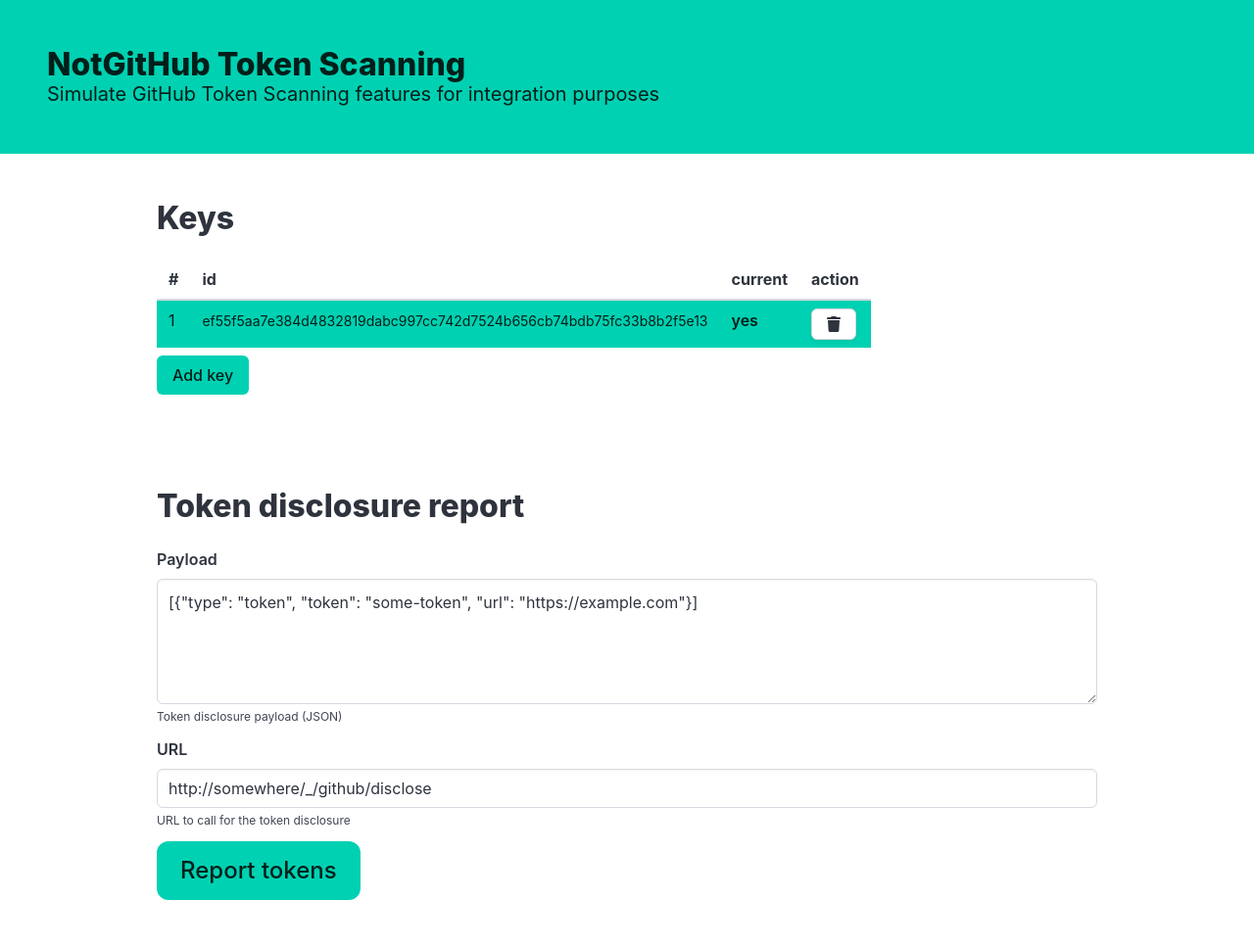
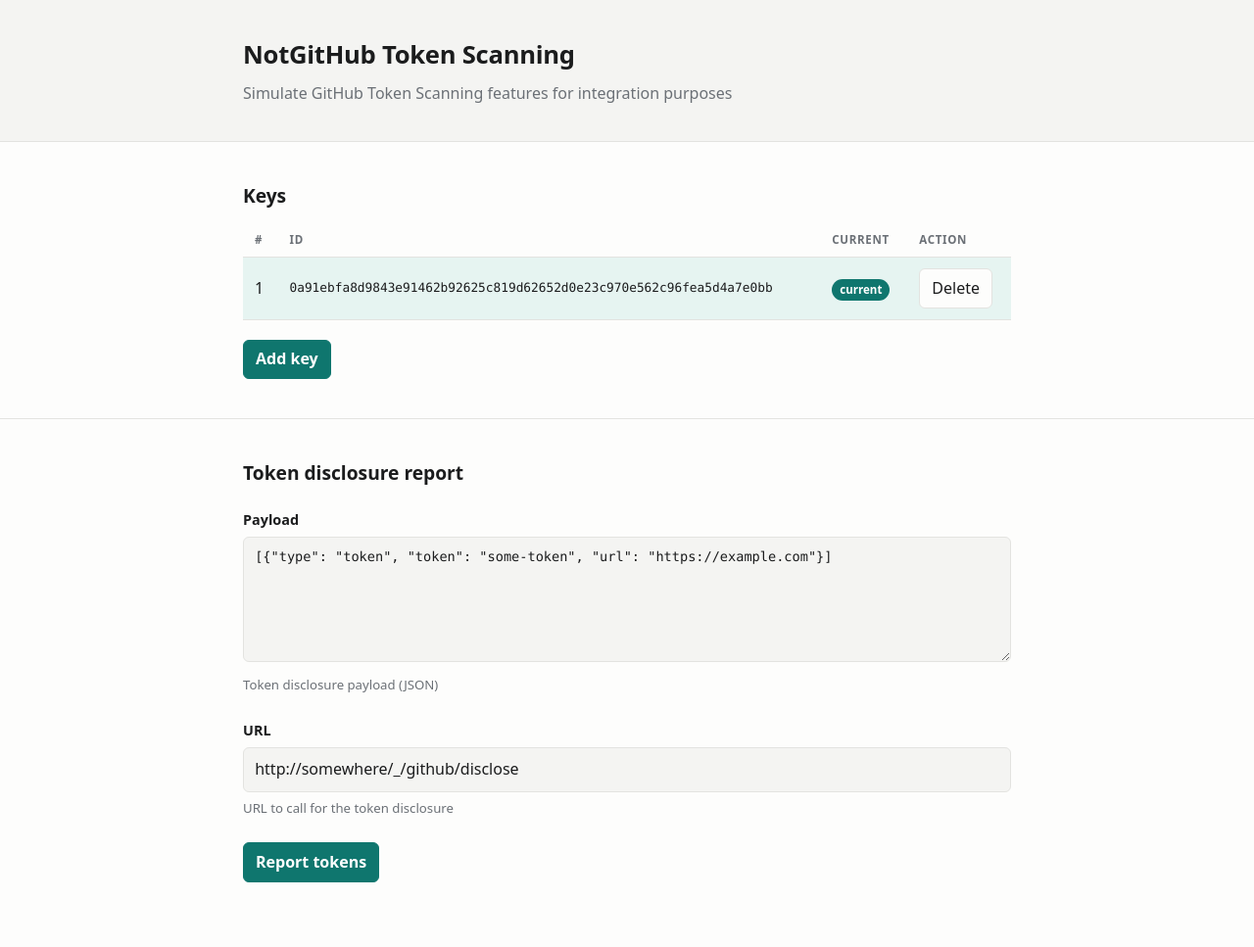
Before and after one commit to ewjoachim/notgithub-token-scanning, a FastAPI app: page / in a window 1280 px wide. Shown: the whole page at 98% size. After the commit the page ends 901 px from the top, so only its background shows below. Run offline with FastAPI, Linux system fonts and the light colour scheme; some libraries are stand-ins or nearby versions.

Commit message:
Remove bulma

```diff
--- a/templates/home.html.j2
+++ b/templates/home.html.j2
@@ -1,124 +1,334 @@
 <!DOCTYPE html>
-<html>
+<html lang="en">
   <head>
     <meta charset="utf-8">
     <meta name="viewport" content="width=device-width, initial-scale=1">
     <title>NotGitHub Token Scanning</title>
-    <link rel="stylesheet" href="https://cdn.jsdelivr.net/npm/bulma@1.0.4/css/bulma.min.css">
-<script src="https://kit.fontawesome.com/33cb266255.js" crossorigin="anonymous"></script>
+    <style>
+      :root {
+        color-scheme: light dark;
+        --bg: #fdfdfc;
+        --surface: #f4f4f2;
+        --text: #1b1c1d;
+        --muted: #6b7076;
+        --border: #e3e3e0;
+        --accent: #0f766e;
+        --accent-soft: #e6f4f1;
+        --accent-text: #ffffff;
+        --danger: #b42318;
+        --radius: 6px;
+        --mono: ui-monospace, SFMono-Regular, Menlo, Consolas, monospace;
+      }
+
+      @media (prefers-color-scheme: dark) {
+        :root {
+          --bg: #17191b;
+          --surface: #1f2225;
+          --text: #e6e7e8;
+          --muted: #99a0a7;
+          --border: #2e3236;
+          --accent: #4fd1c5;
+          --accent-soft: #1a2c2a;
+          --accent-text: #10201e;
+          --danger: #ff7b72;
+        }
+      }
+
+      * { box-sizing: border-box; }
+
+      body {
+        margin: 0;
+        background: var(--bg);
+        color: var(--text);
+        font: 1rem/1.6 system-ui, -apple-system, "Segoe UI", Roboto, sans-serif;
+      }
+
+      .container {
+        width: 100%;
+        max-width: 52rem;
+        margin: 0 auto;
+        padding: 0 1.5rem;
+      }
+
+      header {
+        background: var(--surface);
+        border-bottom: 1px solid var(--border);
+        padding: 2.25rem 0;
+      }
+
+      header h1 {
+        margin: 0;
+        font-size: 1.6rem;
+        letter-spacing: -0.01em;
+      }
+
+      header p {
+        margin: 0.35rem 0 0;
+        color: var(--muted);
+      }
+
+      main section { padding: 2.5rem 0; }
+      main section + section { border-top: 1px solid var(--border); }
+
+      h2 {
+        margin: 0 0 1.25rem;
+        font-size: 1.2rem;
+      }
+
+      h3 {
+        margin: 0 0 0.4rem;
+        font-size: 0.75rem;
+        text-transform: uppercase;
+        letter-spacing: 0.06em;
+        color: var(--muted);
+      }
+
+      /* Long key ids and wide response bodies scroll on their own rather than
+         making the page scroll sideways. */
+      .scroll-x { overflow-x: auto; }
+
+      table {
+        width: 100%;
+        border-collapse: collapse;
+        margin-bottom: 1.25rem;
+      }
+
+      th {
+        padding: 0 0.75rem 0.5rem;
+        text-align: left;
+        font-size: 0.72rem;
+        text-transform: uppercase;
+        letter-spacing: 0.06em;
+        color: var(--muted);
+        border-bottom: 1px solid var(--border);
+        white-space: nowrap;
+      }
+
+      td {
+        padding: 0.7rem 0.75rem;
+        border-bottom: 1px solid var(--border);
+        vertical-align: middle;
+      }
+
+      tr.is-current { background: var(--accent-soft); }
+
+      .key-id {
+        font-family: var(--mono);
+        font-size: 0.8rem;
+        word-break: break-all;
+      }
+
+      .badge {
+        display: inline-block;
+        padding: 0.1rem 0.5rem;
+        border-radius: 999px;
+        background: var(--accent);
+        color: var(--accent-text);
+        font-size: 0.72rem;
+        font-weight: 600;
+      }
+
+      /* The id column wraps freely, so the action buttons never have to. */
+      .actions {
+        display: flex;
+        gap: 0.35rem;
+      }
+
+      td:last-child { white-space: nowrap; }
+
+      button {
+        font: inherit;
+        cursor: pointer;
+        white-space: nowrap;
+        padding: 0.4rem 0.75rem;
+        border: 1px solid var(--border);
+        border-radius: var(--radius);
+        background: var(--bg);
+        color: var(--text);
+      }
+
+      button:hover {
+        border-color: var(--accent);
+        color: var(--accent);
+      }
+
+      button.primary {
+        background: var(--accent);
+        border-color: var(--accent);
+        color: var(--accent-text);
+        font-weight: 600;
+      }
+
+      button.primary:hover {
+        color: var(--accent-text);
+        filter: brightness(1.08);
+      }
+
+      :focus-visible {
+        outline: 2px solid var(--accent);
+        outline-offset: 2px;
+      }
+
+      .field { margin-bottom: 1.5rem; }
+
+      label {
+        display: block;
+        margin-bottom: 0.35rem;
+        font-weight: 600;
+        font-size: 0.9rem;
+      }
+
+      input[type="text"], textarea {
+        width: 100%;
+        padding: 0.6rem 0.7rem;
+        font: inherit;
+        color: var(--text);
+        background: var(--surface);
+        border: 1px solid var(--border);
+        border-radius: var(--radius);
+      }
+
+      textarea {
+        min-height: 8rem;
+        resize: vertical;
+        font-family: var(--mono);
+        font-size: 0.85rem;
+      }
+
+      input[type="text"]:focus, textarea:focus {
+        outline: none;
+        border-color: var(--accent);
+        box-shadow: 0 0 0 3px color-mix(in srgb, var(--accent) 20%, transparent);
+      }
+
+      .is-invalid { border-color: var(--danger); }
+
+      .help, .error {
+        margin: 0.35rem 0 0;
+        font-size: 0.825rem;
+      }
+
+      .help { color: var(--muted); }
+      .error { color: var(--danger); }
+
+      pre {
+        margin: 0 0 1.25rem;
+        padding: 0.9rem 1rem;
+        background: var(--surface);
+        border: 1px solid var(--border);
+        border-radius: var(--radius);
+        font-family: var(--mono);
+        font-size: 0.85rem;
+        overflow-x: auto;
+      }
+
+      .empty { color: var(--muted); }
+    </style>
   </head>
   <body>
-  <section class="hero is-primary">
-    <div class="hero-body">
-      <p class="title">
-        NotGitHub Token Scanning
-      </p>
-      <p class="subtitle">
-        Simulate GitHub Token Scanning features for integration purposes
-      </p>
+    <header>
+      <div class="container">
+        <h1>NotGitHub Token Scanning</h1>
+        <p>Simulate GitHub Token Scanning features for integration purposes</p>
       </div>
-  </section>
+    </header>
 
-  <section class="section">
-    <div class="container is-max-desktop">
-      <h1 class="title">
-        Keys
-      </h1>
-      <table class="table table-hover mb-2">
+    <main>
+      <section>
+        <div class="container">
+          <h2>Keys</h2>
+          <div class="scroll-x">
+            <table>
               <thead>
                 <tr>
                   <th>#</th>
-            <th class="col-auto">id</th>
+                  <th>id</th>
                   <th>current</th>
                   <th>action</th>
                 </tr>
               </thead>
               <tbody>
                 {% for key in keys %}
-            <tr class="{% if key.is_current %}is-selected{% endif %}">
+                  <tr {% if key.is_current %}class="is-current"{% endif %}>
                     <td>{{ loop.index }}</td>
-              <td><small>{{ key.id }}<small></td>
+                    <td class="key-id">{{ key.id }}</td>
                     <td>
                       {% if key.is_current %}
-                  <strong>yes</strong>
+                        <span class="badge">current</span>
                       {% else %}
-                  no
+                        <span class="empty">&mdash;</span>
                       {% endif %}
                     </td>
                     <td>
-                <form method="post" action="/edit-key/{{ loop.index0 }}">
+                      <form method="post" action="/edit-key/{{ loop.index0 }}" class="actions">
                         {% if not loop.first %}
-                  <button type="submit" name="action" value="up" class="button"><i class="fas fa-arrow-up"></i></button>
+                          <button type="submit" name="action" value="up" title="Move up" aria-label="Move up">&uarr;</button>
                         {% endif %}
                         {% if not loop.last %}
-                  <button type="submit" name="action" value="down" class="button"><i class="fas fa-arrow-down"></i></button>
+                          <button type="submit" name="action" value="down" title="Move down" aria-label="Move down">&darr;</button>
                         {% endif %}
-                <button type="submit" name="action" value="delete" class="button"><i class="fas fa-trash"></i></button>
                         {% if not key.is_current %}
-                  <button type="submit" name="action" value="current" class="button"><i class="fas fa-check-square"></i></button>
+                          <button type="submit" name="action" value="current">Make current</button>
                         {% endif %}
+                        <button type="submit" name="action" value="delete">Delete</button>
                       </form>
                     </td>
                   </tr>
                 {% endfor %}
               </tbody>
             </table>
+          </div>
           <form method="post" action="/add-key">
-        <button class="button is-primary">Add key</button>
+            <button class="primary">Add key</button>
           </form>
         </div>
       </section>
 
-  <section class="section">
-    <div class="container is-max-desktop">
-      <h1 class="title">
-        Token disclosure report
-      </h1>
+      <section>
+        <div class="container">
+          <h2>Token disclosure report</h2>
           <form method="post" action="/disclose">
             <div class="field">
-          <label class="label">Payload</label>
-          <div class="control">
-            <textarea id="payload" name="payload" class="textarea {% if payload.error %}is-danger{% endif %}" placeholder="[{&quot;type&quot;: &quot;token&quot;, &quot;token&quot;: token, &quot;url&quot;: &quot;https://example.com&quot;}]">{{ payload.value }}</textarea>
-          </div>
+              <label for="payload">Payload</label>
+              <textarea id="payload" name="payload"
+                        class="{% if payload.error %}is-invalid{% endif %}"
+                        placeholder="[{&quot;type&quot;: &quot;token&quot;, &quot;token&quot;: token, &quot;url&quot;: &quot;https://example.com&quot;}]"
+                        {% if payload.error %}aria-invalid="true"{% endif %}>{{ payload.value }}</textarea>
               <p class="help">Token disclosure payload (JSON)</p>
               {% if payload.error %}
-            <p class="help is-danger">{{ payload.error }}</p>
+                <p class="error">{{ payload.error }}</p>
               {% endif %}
-
             </div>
 
             <div class="field">
-          <label class="label">URL</label>
-          <div class="control">
-            <input class="input {% if url.error %}is-danger{% endif %}" name="url" type="text" placeholder="http://somewhere:8080/github" value="{{ url.value }}">
-          </div>
+              <label for="url">URL</label>
+              <input id="url" name="url" type="text"
+                     class="{% if url.error %}is-invalid{% endif %}"
+                     placeholder="http://somewhere:8080/github"
+                     value="{{ url.value }}"
+                     {% if url.error %}aria-invalid="true"{% endif %}>
               <p class="help">URL to call for the token disclosure</p>
               {% if url.error %}
-            <p class="help is-danger">{{ url.error }}</p>
+                <p class="error">{{ url.error }}</p>
               {% endif %}
             </div>
 
-        <button class="button is-large is-primary">Report tokens</button>
+            <button class="primary">Report tokens</button>
           </form>
-
         </div>
       </section>
 
       {% if response %}
-  <section class="section">
-    <div class="container is-max-desktop">
-      <h1 class="title">
-        Response
-      </h1>
+        <section>
+          <div class="container">
+            <h2>Response</h2>
             <h3>Status code</h3>
             <pre>{{ response.status_code }}</pre>
-
-      <h3>Response</h3>
+            <h3>Body</h3>
             <pre>{{ response.text }}</pre>
-
           </div>
         </section>
       {% endif %}
-
+    </main>
   </body>
 </html>
```
Lines whose indentation alone changed are shown as unchanged.
